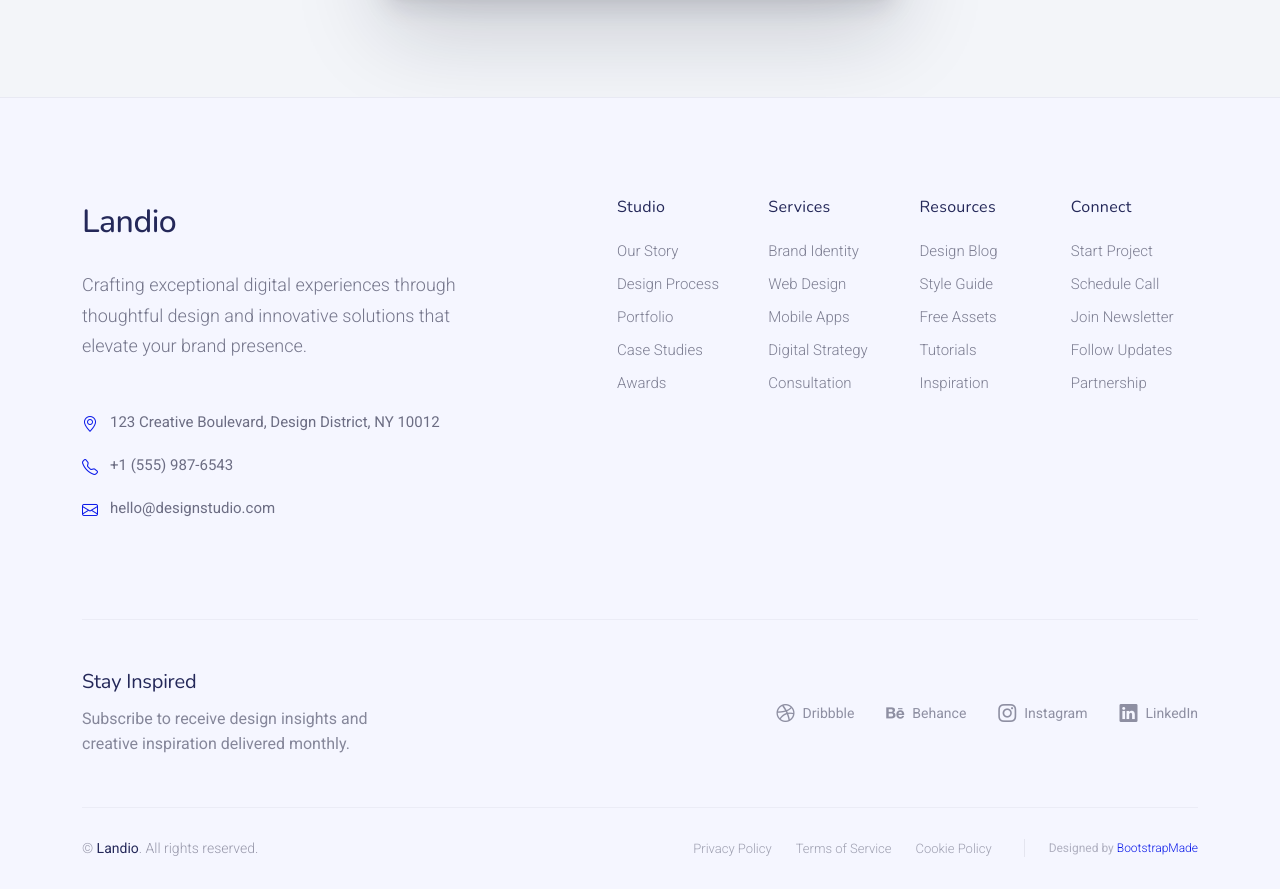
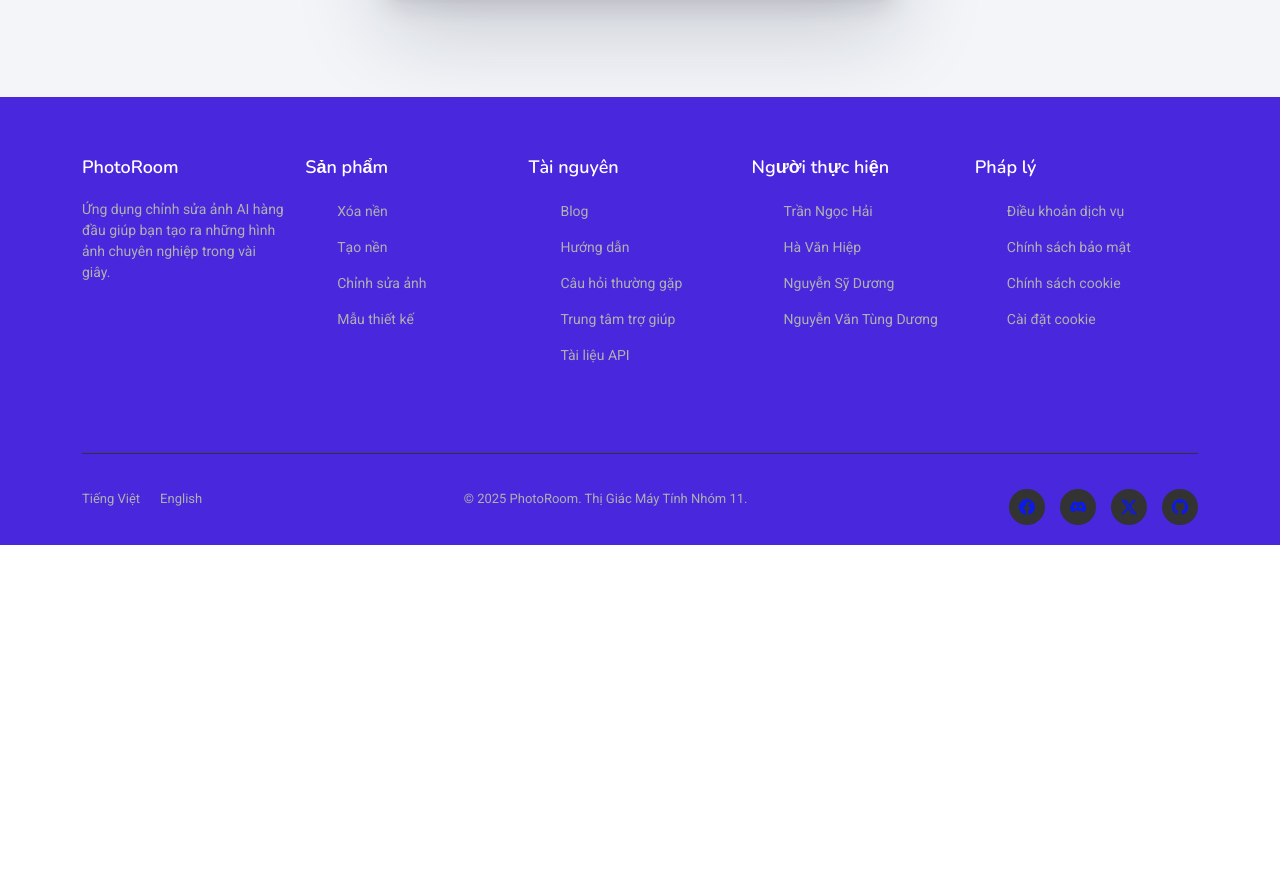
Before and after one commit to KuaaPoH/remove-background, a plain HTML site: page index.html in a window 1280 px wide. Shown: the part 577-1466 px from the top of the page. After the commit the page ends 1122 px from the top, so only its background shows below. Drawn offline with nearby package versions, Linux system fonts and the light colour scheme.

Commit message:
update footer

```diff
--- a/assets/css/main.css
+++ b/assets/css/main.css
@@ -3616,3 +3616,151 @@
     height: 180px; /* thấp hơn trên mobile */
   }
 }
+footer {
+            background-color: #4827dc;
+            color: #fff;
+            padding: 60px 0 20px;
+            margin-top: auto;
+        }
+
+        .footer-content {
+            display: flex;
+            flex-wrap: wrap;
+            justify-content: space-between;
+            margin-bottom: 40px;
+        }
+
+        .footer-column {
+            flex: 1;
+            min-width: 200px;
+            margin-bottom: 30px;
+            padding-right: 20px;
+        }
+
+        .footer-column h3 {
+            font-size: 18px;
+            margin-bottom: 20px;
+            color: #fff;
+            font-weight: 600;
+        }
+
+        .footer-column ul {
+            list-style: none;
+        }
+
+        .footer-column ul li {
+            margin-bottom: 12px;
+        }
+
+        .footer-column ul li a {
+            color: #b0b0b0;
+            text-decoration: none;
+            transition: color 0.3s;
+            font-size: 14px;
+        }
+
+        .footer-column ul li a:hover {
+            color: #fff;
+        }
+
+        .footer-column p {
+            color: #b0b0b0;
+            font-size: 14px;
+            margin-bottom: 15px;
+        }
+
+        .app-badges {
+            display: flex;
+            gap: 10px;
+            margin-top: 15px;
+        }
+
+        .app-badge {
+            display: inline-block;
+            background-color: #333;
+            border-radius: 8px;
+            padding: 8px 12px;
+            transition: background-color 0.3s;
+        }
+
+        .app-badge:hover {
+            background-color: #444;
+        }
+
+        .social-icons {
+            display: flex;
+            gap: 15px;
+            margin-top: 15px;
+        }
+
+        .social-icon {
+            display: inline-block;
+            width: 36px;
+            height: 36px;
+            background-color: #333;
+            border-radius: 50%;
+            display: flex;
+            align-items: center;
+            justify-content: center;
+            transition: all 0.3s;
+        }
+
+        .social-icon:hover {
+            background-color: #444;
+            transform: translateY(-2px);
+        }
+
+        .social-icon.discord:hover {
+            background-color: #5865F2;
+        }
+
+        .footer-bottom {
+            border-top: 1px solid #333;
+            padding-top: 20px;
+            display: flex;
+            flex-wrap: wrap;
+            justify-content: space-between;
+            align-items: center;
+        }
+
+        .footer-bottom-links {
+            display: flex;
+            gap: 20px;
+        }
+
+        .footer-bottom-links a {
+            color: #b0b0b0;
+            text-decoration: none;
+            font-size: 13px;
+            transition: color 0.3s;
+        }
+
+        .footer-bottom-links a:hover {
+            color: #fff;
+        }
+
+        .copyright {
+            color: #b0b0b0;
+            font-size: 13px;
+        }
+
+        @media (max-width: 768px) {
+            .footer-column {
+                flex: 100%;
+                padding-right: 0;
+            }
+
+            .footer-bottom {
+                flex-direction: column;
+                text-align: center;
+                gap: 15px;
+            }
+
+            .footer-bottom-links {
+                order: 2;
+            }
+
+            .copyright {
+                order: 1;
+            }
+        }
--- a/index.html
+++ b/index.html
@@ -112,170 +112,90 @@
 
   </main>
 
-  <footer id="footer" class="footer position-relative light-background">
-
-    <div class="container">
-
-      <div class="footer-main" data-aos="fade-up" data-aos-delay="100">
-        <div class="row align-items-start">
-
-          <div class="col-lg-5">
-            <div class="brand-section">
-              <a href="index.html" class="logo d-flex align-items-center mb-4">
-                <span class="sitename">Landio</span>
-              </a>
-              <p class="brand-description">Crafting exceptional digital experiences through thoughtful design and innovative solutions that elevate your brand presence.</p>
-
-              <div class="contact-info mt-5">
-                <div class="contact-item">
-                  <i class="bi bi-geo-alt"></i>
-                  <span>123 Creative Boulevard, Design District, NY 10012</span>
-                </div>
-                <div class="contact-item">
-                  <i class="bi bi-telephone"></i>
-                  <span>+1 (555) 987-6543</span>
-                </div>
-                <div class="contact-item">
-                  <i class="bi bi-envelope"></i>
-                  <span>hello@designstudio.com</span>
-                </div>
-              </div>
-            </div>
-          </div>
-
-          <div class="col-lg-7">
-            <div class="footer-nav-wrapper">
-              <div class="row">
-
-                <div class="col-6 col-lg-3">
-                  <div class="nav-column">
-                    <h6>Studio</h6>
-                    <nav class="footer-nav">
-                      <a href="#">Our Story</a>
-                      <a href="#">Design Process</a>
-                      <a href="#">Portfolio</a>
-                      <a href="#">Case Studies</a>
-                      <a href="#">Awards</a>
-                    </nav>
-                  </div>
+  <footer>
+        <div class="container">
+            <div class="footer-content">
+                <div class="footer-column">
+                    <h3>PhotoRoom</h3>
+                    <p>Ứng dụng chỉnh sửa ảnh AI hàng đầu giúp bạn tạo ra những hình ảnh chuyên nghiệp trong vài giây.</p>
                 </div>
 
-                <div class="col-6 col-lg-3">
-                  <div class="nav-column">
-                    <h6>Services</h6>
-                    <nav class="footer-nav">
-                      <a href="#">Brand Identity</a>
-                      <a href="#">Web Design</a>
-                      <a href="#">Mobile Apps</a>
-                      <a href="#">Digital Strategy</a>
-                      <a href="#">Consultation</a>
-                    </nav>
-                  </div>
+                <div class="footer-column">
+                    <h3>Sản phẩm</h3>
+                    <ul>
+                        <li><a href="#">Xóa nền</a></li>
+                        <li><a href="#">Tạo nền</a></li>
+                        <li><a href="#">Chỉnh sửa ảnh</a></li>
+                        <li><a href="#">Mẫu thiết kế</a></li>
+                    </ul>
                 </div>
 
-                <div class="col-6 col-lg-3">
-                  <div class="nav-column">
-                    <h6>Resources</h6>
-                    <nav class="footer-nav">
-                      <a href="#">Design Blog</a>
-                      <a href="#">Style Guide</a>
-                      <a href="#">Free Assets</a>
-                      <a href="#">Tutorials</a>
-                      <a href="#">Inspiration</a>
-                    </nav>
-                  </div>
+                <div class="footer-column">
+                    <h3>Tài nguyên</h3>
+                    <ul>
+                        <li><a href="#">Blog</a></li>
+                        <li><a href="#">Hướng dẫn</a></li>
+                        <li><a href="#">Câu hỏi thường gặp</a></li>
+                        <li><a href="#">Trung tâm trợ giúp</a></li>
+                        <li><a href="#">Tài liệu API</a></li>
+                    </ul>
                 </div>
 
-                <div class="col-6 col-lg-3">
-                  <div class="nav-column">
-                    <h6>Connect</h6>
-                    <nav class="footer-nav">
-                      <a href="#">Start Project</a>
-                      <a href="#">Schedule Call</a>
-                      <a href="#">Join Newsletter</a>
-                      <a href="#">Follow Updates</a>
-                      <a href="#">Partnership</a>
-                    </nav>
-                  </div>
+                <div class="footer-column">
+                    <h3>Người thực hiện</h3>
+                    <ul>
+                        <li><a href="#">Trần Ngọc Hải </a></li>
+                        <li><a href="#">Hà Văn Hiệp</a></li>
+                        <li><a href="#">Nguyễn Sỹ Dương</a></li>
+                        <li><a href="#">Nguyễn Văn Tùng Dương</a></li>
+                    </ul>
                 </div>
 
-              </div>
-            </div>
-          </div>
+                <div class="footer-column">
+                    <h3>Pháp lý</h3>
+                    <ul>
+                        <li><a href="#">Điều khoản dịch vụ</a></li>
+                        <li><a href="#">Chính sách bảo mật</a></li>
+                        <li><a href="#">Chính sách cookie</a></li>
+                        <li><a href="#">Cài đặt cookie</a></li>
 
-        </div>
-      </div>
-
-      <div class="footer-social" data-aos="fade-up" data-aos-delay="200">
-        <div class="row align-items-center">
-
-          <div class="col-lg-6">
-            <div class="newsletter-section">
-              <h5>Stay Inspired</h5>
-              <p>Subscribe to receive design insights and creative inspiration delivered monthly.</p>
-            </div>
-          </div>
-
-          <div class="col-lg-6">
-            <div class="social-section">
-              <div class="social-links">
-                <a href="#" aria-label="Dribbble" class="social-link">
-                  <i class="bi bi-dribbble"></i>
-                  <span>Dribbble</span>
-                </a>
-                <a href="#" aria-label="Behance" class="social-link">
-                  <i class="bi bi-behance"></i>
-                  <span>Behance</span>
-                </a>
-                <a href="#" aria-label="Instagram" class="social-link">
-                  <i class="bi bi-instagram"></i>
-                  <span>Instagram</span>
-                </a>
-                <a href="#" aria-label="LinkedIn" class="social-link">
-                  <i class="bi bi-linkedin"></i>
-                  <span>LinkedIn</span>
-                </a>
-              </div>
-            </div>
-          </div>
-
-        </div>
-      </div>
-
-    </div>
-
-    <div class="footer-bottom">
-      <div class="container">
-        <div class="bottom-content" data-aos="fade-up" data-aos-delay="300">
-          <div class="row align-items-center">
-
-            <div class="col-lg-6">
-              <div class="copyright">
-                <p>© <span class="sitename">Landio</span>. All rights reserved.</p>
-              </div>
+                    </ul>
+                </div>
             </div>
 
-            <div class="col-lg-6">
-              <div class="legal-links">
-                <a href="#">Privacy Policy</a>
-                <a href="#">Terms of Service</a>
-                <a href="#">Cookie Policy</a>
-                <div class="credits">
-                  <!-- All the links in the footer should remain intact. -->
-                  <!-- You can delete the links only if you've purchased the pro version. -->
-                  <!-- Licensing information: https://bootstrapmade.com/license/ -->
-                  <!-- Purchase the pro version with working PHP/AJAX contact form: [buy-url] -->
-                  Designed by <a href="https://bootstrapmade.com/">BootstrapMade</a>
+            <div class="footer-bottom">
+                <div class="footer-bottom-links">
+                    <a href="#">Tiếng Việt</a>
+                    <a href="#">English</a>
                 </div>
-              </div>
+                <div class="copyright">
+                    &copy; 2025 PhotoRoom. Thị Giác Máy Tính Nhóm 11.
+                </div>
+                <div class="social-icons">
+                    <a href="https://www.facebook.com/V0LEURS" class="social-icon">
+                        <svg width="16" height="16" viewBox="0 0 16 16" fill="currentColor">
+                            <path d="M16 8.049c0-4.446-3.582-8.05-8-8.05C3.58 0-.002 3.603-.002 8.05c0 4.017 2.926 7.347 6.75 7.951v-5.625h-2.03V8.05H6.75V6.275c0-2.017 1.195-3.131 3.022-3.131.876 0 1.791.157 1.791.157v1.98h-1.009c-.993 0-1.303.621-1.303 1.258v1.51h2.218l-.354 2.326H9.25V16c3.824-.604 6.75-3.934 6.75-7.951z"/>
+                        </svg>
+                    </a>
+                    <a href="https://discord.gg/6Nk3MVWhwk" class="social-icon discord">
+                        <svg width="16" height="16" viewBox="0 0 16 16" fill="currentColor">
+                            <path d="M13.55,3.15A13.34,13.34,0,0,0,10.74,2.5a9.83,9.83,0,0,0-.43,1,12.3,12.3,0,0,0-3.66,0A9.83,9.83,0,0,0,5.22,2.5,13.34,13.34,0,0,0,2.41,3.15,14,14,0,0,0,.16,11.35a13.38,13.38,0,0,0,4.08,2,9.78,9.78,0,0,0,.85-1.4,8.62,8.62,0,0,1-1.35-.65,6.57,6.57,0,0,0,.11-.09l.21-.15a9.8,9.8,0,0,0,8.41,0l.21.15.11.09a8.62,8.62,0,0,1-1.35.65,9.78,9.78,0,0,0,.85,1.4,13.38,13.38,0,0,0,4.08-2A14,14,0,0,0,13.55,3.15ZM5.33,9.18A1.55,1.55,0,0,1,3.78,7.63,1.55,1.55,0,0,1,5.33,6.08,1.55,1.55,0,0,1,6.88,7.63,1.55,1.55,0,0,1,5.33,9.18Zm5.34,0A1.55,1.55,0,0,1,9.12,7.63,1.55,1.55,0,0,1,10.67,6.08a1.55,1.55,0,0,1,1.55,1.55A1.55,1.55,0,0,1,10.67,9.18Z"/>
+                        </svg>
+                    </a>
+                    <a href="https://www.instagram.com/kenn20newlife/" class="social-icon">
+                        <svg width="16" height="16" viewBox="0 0 16 16" fill="currentColor">
+                            <path d="M12.6.75h2.454l-5.36 6.142L16 15.25h-4.937l-3.867-5.07-4.425 5.07H.316l5.733-6.57L0 .75h5.063l3.495 4.633L12.601.75zm-.86 13.028h1.36L4.323 2.145H2.865l8.875 11.633z"/>
+                        </svg>
+                    </a>
+                    <a href="https://github.com/KuaaPoH/remove-background" class="social-icon">
+                        <svg width="16" height="16" viewBox="0 0 16 16" fill="currentColor">
+                            <path d="M8 0C3.58 0 0 3.58 0 8c0 3.54 2.29 6.53 5.47 7.59.4.07.55-.17.55-.38 0-.19-.01-.82-.01-1.49-2.01.37-2.53-.49-2.69-.94-.09-.23-.48-.94-.82-1.13-.28-.15-.68-.52-.01-.53.63-.01 1.08.58 1.23.82.72 1.21 1.87.87 2.33.66.07-.52.28-.87.51-1.07-1.78-.2-3.64-.89-3.64-3.95 0-.87.31-1.59.82-2.15-.08-.2-.36-1.02.08-2.12 0 0 .67-.21 2.2.82.64-.18 1.32-.27 2-.27.68 0 1.36.09 2 .27 1.53-1.04 2.2-.82 2.2-.82.44 1.1.16 1.92.08 2.12.51.56.82 1.27.82 2.15 0 3.07-1.87 3.75-3.65 3.95.29.25.54.73.54 1.48 0 1.07-.01 1.93-.01 2.2 0 .21.15.46.55.38A8.012 8.012 0 0 0 16 8c0-4.42-3.58-8-8-8z"/>
+                        </svg>
+                    </a>
+                </div>
             </div>
-
-          </div>
         </div>
-      </div>
-    </div>
-
-  </footer>
+    </footer>
 
   <!-- Scroll Top -->
   <a href="#" id="scroll-top" class="scroll-top d-flex align-items-center justify-content-center"><i class="bi bi-arrow-up-short"></i></a>
```
